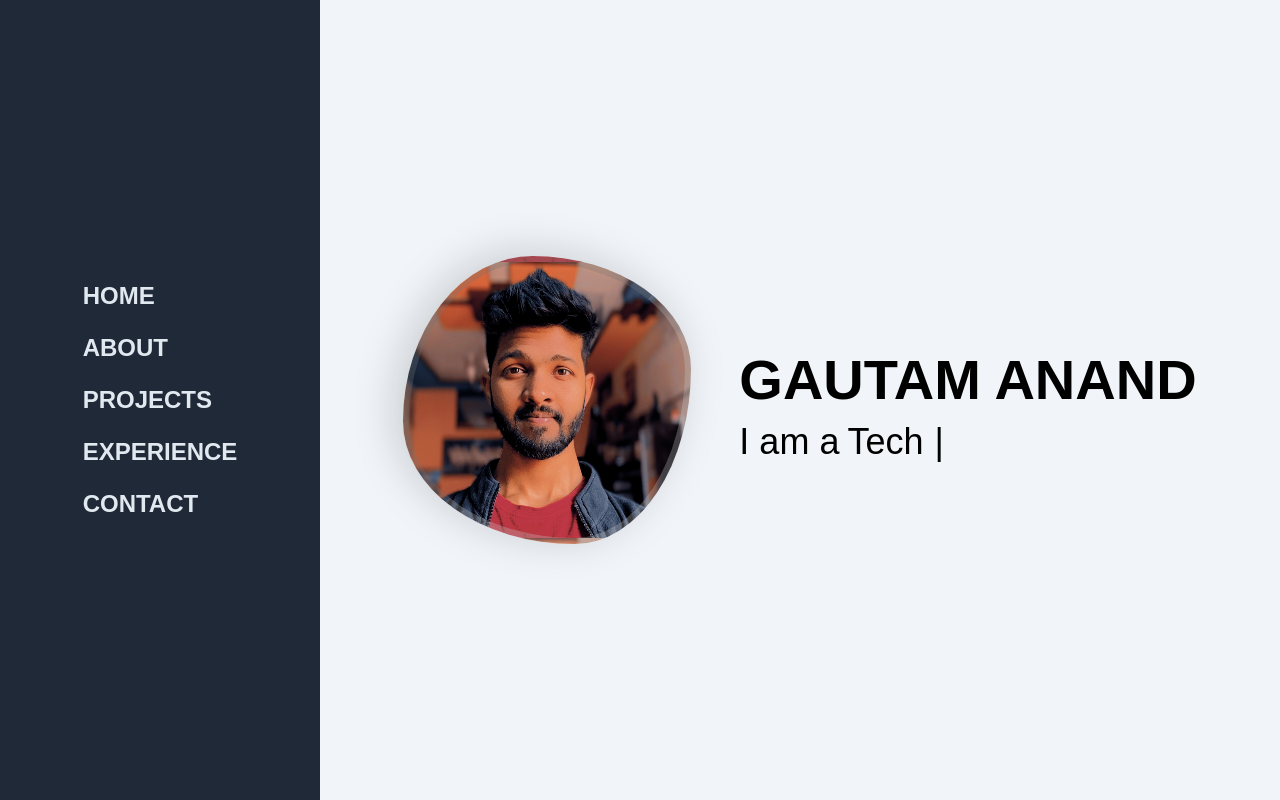
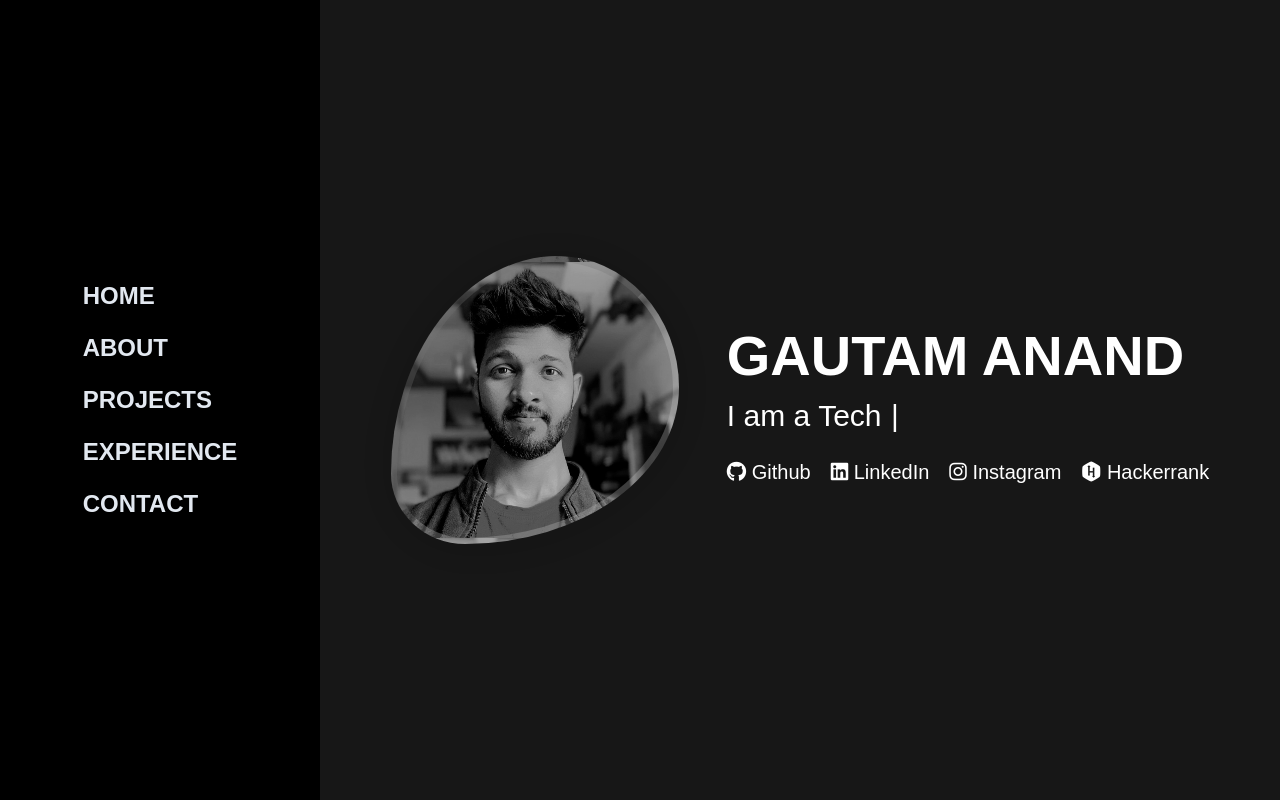
Before and after one commit to localhostd3veloper/portfolio, a React (Create React App) app: page / in a window 1280 px wide. Built offline with nearby package versions, Linux system fonts and the light colour scheme.

Commit message:
homepage

```diff
--- a/public/index.html
+++ b/public/index.html
@@ -39,5 +39,12 @@
       To begin the development, run `npm start` or `yarn start`.
       To create a production bundle, use `npm run build` or `yarn build`.
     -->
+    <link
+      rel="stylesheet"
+      href="https://cdnjs.cloudflare.com/ajax/libs/font-awesome/6.2.1/css/all.min.css"
+      integrity="sha512-MV7K8+y+gLIBoVD59lQIYicR65iaqukzvf/nwasF0nqhPay5w/9lJmVM2hMDcnK1OnMGCdVK+iQrJ7lzPJQd1w=="
+      crossorigin="anonymous"
+      referrerpolicy="no-referrer"
+    />
   </body>
 </html>
--- a/src/components/Body.tsx
+++ b/src/components/Body.tsx
@@ -1,29 +1,37 @@
-import { useEffect } from "react";
 import Typewriter from "typewriter-effect";
+import { socialMediaLinks, typeWriterText } from "../static/static-data";
 
 function Body() {
-  useEffect(() => {}, []);
   return (
-    <div className="w-3/4 flex justify-center items-center gap-12">
-      <div className="bg-main bg-cover bg-center h-72 w-72 rounded-full fucking-animation hover:shadow-2xl duration-300"></div>
+    <div className="w-3/4 flex bg-neutral-900 justify-center items-center gap-12">
+      <div className="bg-main bg-cover bg-center h-72 w-72 rounded-full fucking-animation  hover:shadow-2xl duration-300 filter grayscale"></div>
       <div className="flex flex-col">
-        <span className="uppercase text-[3.5rem] font-bold">Gautam Anand</span>
-        <div className="text-4xl flex gap-2">
+        <span className="uppercase text-[3.5rem] font-bold text-white hover:tracking-wide hover:scale-105 duration-500 ease-in-out ">
+          Gautam Anand
+        </span>
+        <div className="text-3xl flex gap-2 text-white ">
           I am a{" "}
           <Typewriter
             options={{
               autoStart: true,
               loop: true,
-              strings: [
-                "Tech Enthusiast",
-                "Frontend Developer",
-                "Full Stack Developer",
-                "Guitarist",
-                "Photographer",
-              ],
+              strings: typeWriterText,
               deleteSpeed: 100,
             }}
           />
+        </div>
+        <div className="flex gap-5 mt-6">
+          {socialMediaLinks.map((social) => (
+            <a
+              key={social.name}
+              href={social.link}
+              target="_blank"
+              rel="noreferrer"
+              className="text-xl text-white hover:text-slate-500 duration-300 ease-in-out "
+            >
+              <i className={social.icon}></i> {social.name}
+            </a>
+          ))}
         </div>
       </div>
     </div>
--- a/src/components/Sidebar.tsx
+++ b/src/components/Sidebar.tsx
@@ -1,13 +1,13 @@
-const options = ["home", "about", "projects", "experience", "contact"];
+import { sidebarOptions } from "../static/static-data";
 
 function Sidebar() {
   return (
-    <nav className="w-1/4 bg-gray-800 text-slate-200 flex justify-center items-center">
+    <nav className="w-1/4 bg-black text-slate-200 flex justify-center items-center">
       <ul className="flex flex-col gap-5 text-2xl">
-        {options.map((option) => (
+        {sidebarOptions.map((option) => (
           <li
             key={option}
-            className="uppercase font-semibold cursor-pointer hover:text-slate-700 duration-200"
+            className="uppercase font-semibold cursor-pointer hover:text-slate-500 hover:scale-105 duration-500 hover:translate-x-2 ease-in-out"
           >
             {option}
           </li>
--- a/src/index.css
+++ b/src/index.css
@@ -10,13 +10,13 @@ body {
 
 .fucking-animation {
   border: inset 6px rgba(200, 200, 200, 0.3);
-  animation: morphing 10s ease-out infinite;
+  animation: morphing 20s ease-in-out infinite;
   border-radius: 60% 40% 30% 70%/60% 30% 70% 40%;
 }
 
 @keyframes morphing {
   0% {
-    border-radius: 30% 70% 70% 30% / 30% 30% 70% 70%;
+    border-radius: 30% 70% 70% 30% / 50% 30% 70% 70%;
     box-shadow: 15px 15px 50px rgba(0, 0, 0, 0.2);
   }
   25% {
--- /dev/null
+++ b/src/static/static-data.ts
@@ -0,0 +1,38 @@
+export const socialMediaLinks = [
+  {
+    name: "Github",
+    link: "https://github.com/localhostd3veloper",
+    icon: "fab fa-github",
+  },
+  {
+    name: "LinkedIn",
+    link: "https://www.linkedin.com/in/gautam-anand16/",
+    icon: "fab fa-linkedin",
+  },
+  {
+    name: "Instagram",
+    link: "https://www.instagram.com/localhostd3veloper/",
+    icon: "fab fa-instagram",
+  },
+  {
+    name: "Hackerrank",
+    link: "https://www.hackerrank.com/gautam_anand",
+    icon: "fab fa-hackerrank",
+  },
+];
+
+export const typeWriterText = [
+  "Tech Enthusiast",
+  "Frontend Developer",
+  "Full Stack Developer",
+  "Guitarist",
+  "Photographer",
+];
+
+export const sidebarOptions = [
+  "home",
+  "about",
+  "projects",
+  "experience",
+  "contact",
+];
```
